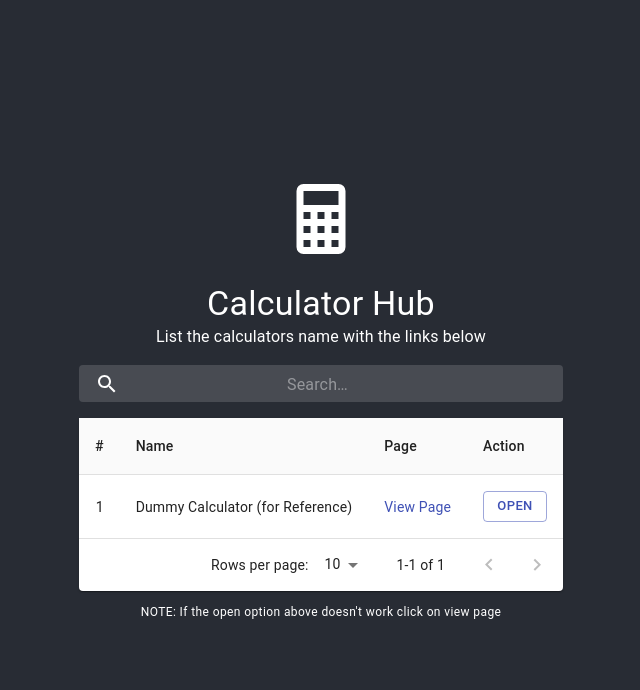
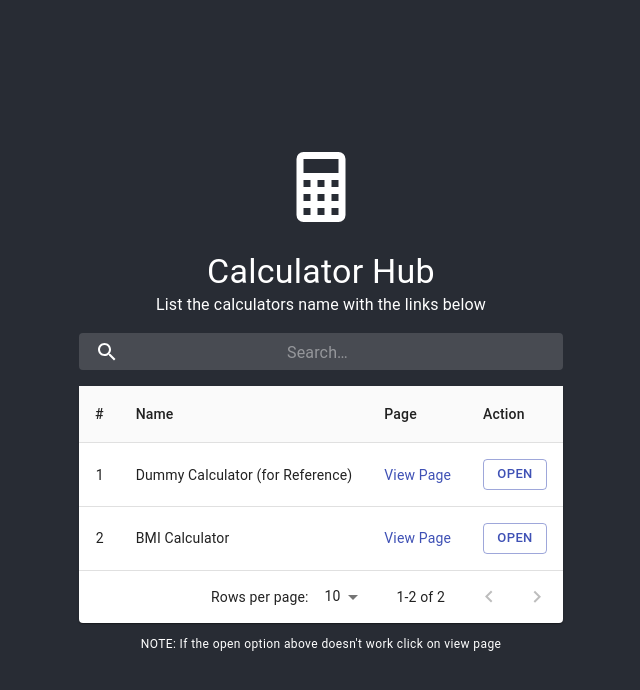
Before and after one commit to manojselvin/Calculators, a React (Create React App) app: page / in a window 1280 px wide. Shown: the top 690 px of the page, without its empty margins (319-959 px from the left). Built offline with nearby package versions, Linux system fonts and the light colour scheme.

Commit message:
Added BMI calculator to the list

```diff
--- a/src/pages/Calculators.jsx
+++ b/src/pages/Calculators.jsx
@@ -45,6 +45,10 @@ export default class Calculators extends Component {
             {
                 name: 'Dummy Calculator (for Reference)',
                 link: "https://www.google.com"
+            },
+            {
+                name: 'BMI Calculator',
+                link: "https://www.calculator.net/bmi-calculator.html"
             }
         ],
 
```
